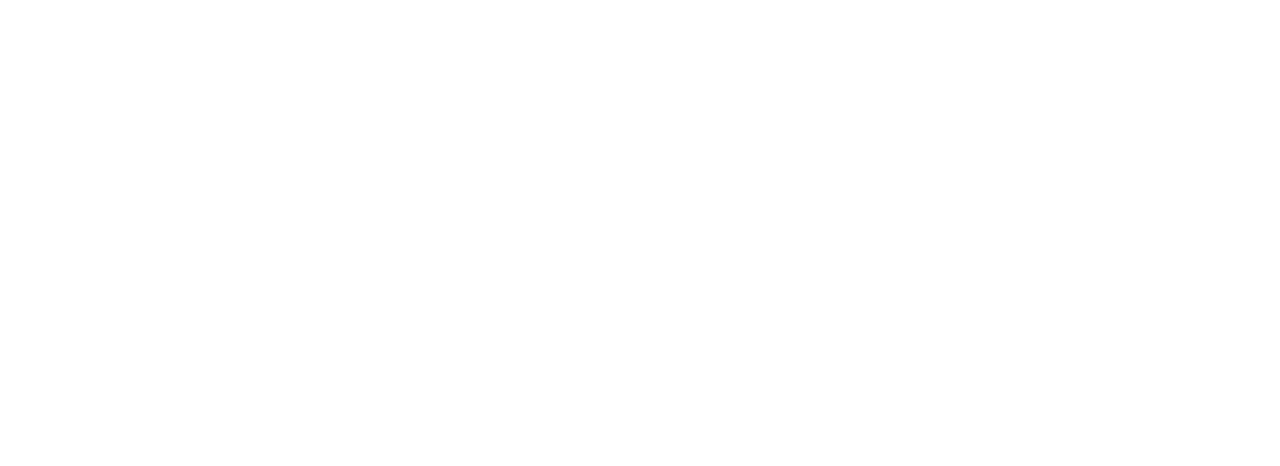
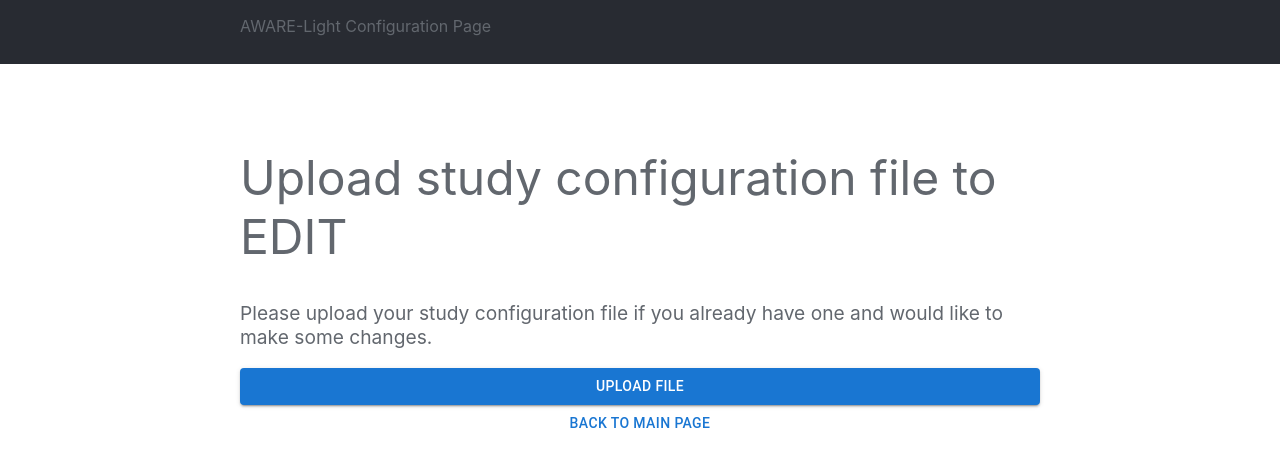
Before and after one commit to awareframework/AWARE-Light-Configurator, a React (Create React App) app in the folder reactapp/: page /upload in a window 1280 px wide. Before the commit this address had no page. Shown: the top 466 px of the page. Built offline with nearby package versions, Linux system fonts and the light colour scheme; no server answers.

Commit message:
Edit config file page front end

```diff
--- a/reactapp/src/App.jsx
+++ b/reactapp/src/App.jsx
@@ -8,6 +8,7 @@
 import Overview from "./pages/Overview";
 import ScheduleConfiguration from "./pages/ScheduleConfiguration";
 import SensorData from "./pages/SensorData";
+import Upload from "./pages/Upload";
 
 function App() {
   return (
@@ -28,6 +29,7 @@
           <Route path="/study/sensor_data" element={<SensorData />} />
           <Route path="/study/overview" element={<Overview />} />
         </Route>
+        <Route path="/upload" element={<Upload />} />
       </Routes>
     </BrowserRouter>
   );
--- a/reactapp/src/pages/Main.jsx
+++ b/reactapp/src/pages/Main.jsx
@@ -75,7 +75,25 @@
               Design your own study
             </Button>
 
-            <Button variant="outlined" color="main">
+            <Button
+              variant="outlined"
+              color="main"
+              onClick={() => {
+                setStudyInformation({});
+                setStudyFormQuestions([{ esm_submit: "Submit" }]);
+                setStudyFormScheduleConfiguration([
+                  {
+                    type: SET_SCHEDULES,
+                    firsthour: `08:00`,
+                    lasthour: `20:00`,
+                    randomCount: 6,
+                    randomInterval: 15,
+                  },
+                ]);
+
+                navigateTo("/upload");
+              }}
+            >
               <EditIcon />
               Update an existing study
             </Button>
--- /dev/null
+++ b/reactapp/src/pages/Upload.css
@@ -0,0 +1,41 @@
+p {
+    color: #62676E;
+}
+
+.main_vertical_layout {
+    display: flex;
+    flex-direction: column;
+    justify-content: start;
+    margin: 0 15rem;
+}
+
+.main_horizontal_layout {
+    display: flex;
+    flex-direction: row;
+    justify-content: start;
+    /*margin: 0 15rem;*/
+}
+
+.main_grid {
+    margin: 3rem 0 0;
+}
+
+.main_grid div {
+    margin-top: 3rem;
+    height: 10rem;
+    text-align: center;
+}
+
+.main_grid .main_horizontal_layout {
+    width: 100%
+}
+
+.main_title {
+    margin-top: 6rem;
+    margin-bottom: 1rem;
+    font-size: 3rem;
+}
+
+.main_description {
+    font-size: 1.2rem;
+}
--- /dev/null
+++ b/reactapp/src/pages/Upload.jsx
@@ -0,0 +1,110 @@
+import "./Upload.css";
+import { Button, Divider, ThemeProvider } from "@mui/material";
+import { useNavigate } from "react-router-dom";
+import { useRecoilState, useSetRecoilState } from "recoil";
+import React, { useState } from "react";
+import { DropzoneArea } from "mui-file-dropzone";
+import PageHeader from "../components/PageHeader/PageHeader";
+import {
+  studyFormQuestionsState,
+  studyFormScheduleConfigurationState,
+  studyFormStudyInformationState,
+} from "../functions/atom";
+import customisedTheme from "../functions/theme";
+import Axios from "../functions/axiosSettings";
+import { SET_SCHEDULES } from "../components/ScheduleComponent/ScheduleComponent";
+
+export default function Upload() {
+  // initialize csrf token
+  Axios({
+    method: "get",
+    url: "get_token/",
+  });
+
+  const navigateTo = useNavigate();
+  const [studyInformation, setStudyInformation] = useRecoilState(
+    studyFormStudyInformationState
+  );
+  const setStudyFormQuestions = useSetRecoilState(studyFormQuestionsState);
+  const setStudyFormScheduleConfiguration = useSetRecoilState(
+    studyFormScheduleConfigurationState
+  );
+  const getData = (file) => {
+    fetch(file, {
+      headers: {
+        "Content-Type": "application/json",
+        Accept: "application/json",
+      },
+    })
+      .then(function (response) {
+        console.log(response);
+        return response.json();
+      })
+      .then(function (myJson) {
+        console.log(myJson);
+      });
+  };
+
+  const [jsonObject, setJsonObject] = useState("");
+  const readJsonObject = (value) => {
+    setJsonObject(value);
+  };
+  function readInputFile(e) {
+    const fileReader = new FileReader();
+    fileReader.readAsText(e.target.files[0], "UTF-8");
+    // eslint-disable-next-line no-shadow
+    fileReader.onload = (e) => {
+      readJsonObject(e.target.result);
+    };
+  }
+
+  return (
+    <div>
+      <PageHeader />
+      <div className="main_vertical_layout">
+        <p className="main_title">Upload study configuration file to EDIT</p>
+        <p className="main_description">
+          Please upload your study configuration file if you already have one
+          and would like to make some changes.
+        </p>
+        <Button variant="contained" component="label">
+          Upload File
+          <input
+            type="file"
+            hidden
+            onChange={(event) => {
+              readInputFile(event);
+            }}
+            accept=".json"
+          />
+        </Button>
+
+        {/* <DropzoneArea */}
+        {/*  acceptedfiles={[".json"]} */}
+        {/*  cancelButtonText="cancel" */}
+        {/*  submitButtonText="submit" */}
+        {/*  multiple={1} */}
+        {/*  maxFileSize={50000000} */}
+        {/*  maxfiles={1} */}
+        {/*  // open={open} */}
+        {/*  // onClose={() => setOpen(false)} */}
+        {/*  onSave={(files) => { */}
+        {/*    console.log("Files:", files); */}
+        {/*    // setOpen(false); */}
+        {/*  }} */}
+        {/*  // onChange={this.handleChange.bind(this)} */}
+        {/*  // showPreviews */}
+        {/*  // showFileNamesInPreview */}
+        {/* /> */}
+        <Button
+          onClick={() => {
+            console.log(jsonObject);
+            navigateTo("/main");
+          }}
+        >
+          Back to main page
+        </Button>
+      </div>
+    </div>
+  );
+}
```
